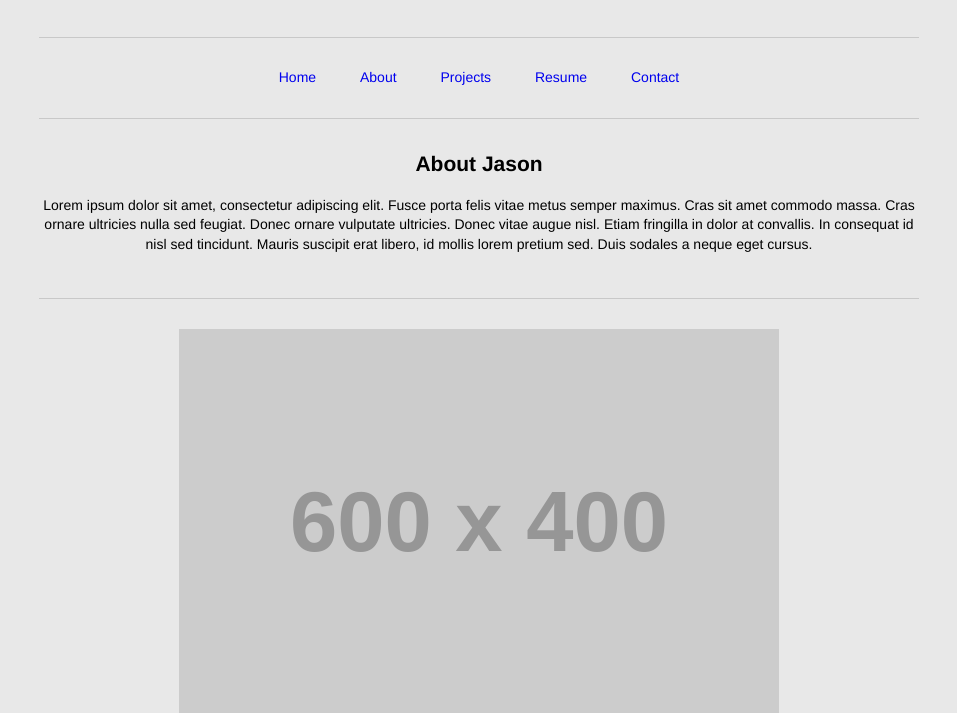
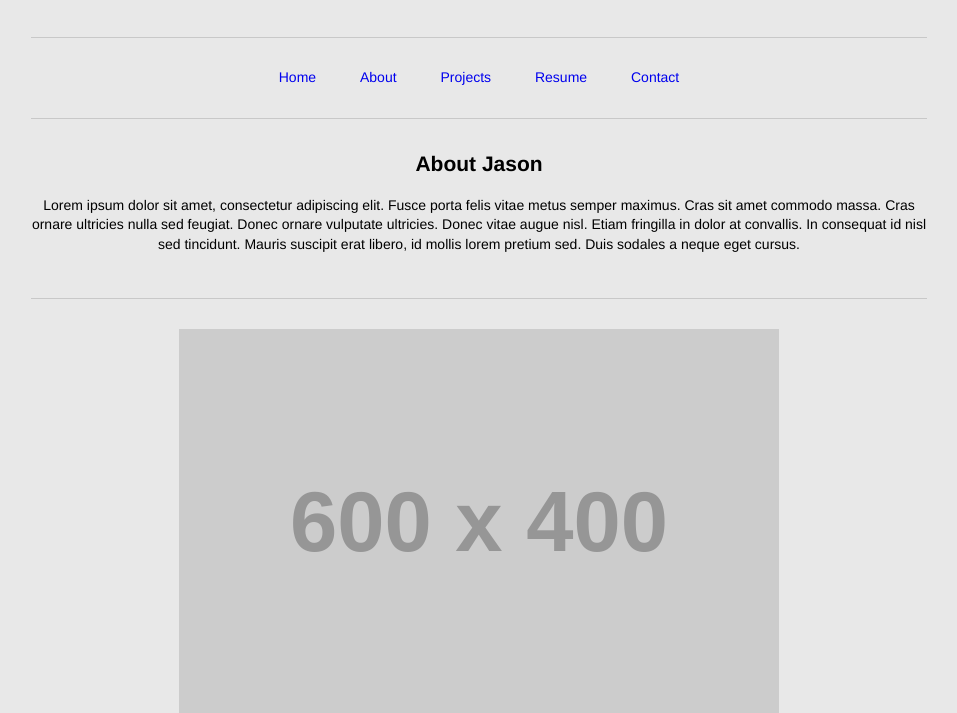
Before and after one commit to jroos1/portfolio, a plain HTML site: page about.html in a window 1280 px wide. Shown: the part 82-795 px from the top of the page, without its empty margins (161-1118 px from the left). Drawn offline with Linux system fonts and the light colour scheme; placeholder pictures from the web are drawn by us.

Commit message:
changed site width to percentage

```diff
--- a/css/style.css
+++ b/css/style.css
@@ -52,8 +52,8 @@ body {
    font-family: Helvetica, Arial, sans-serif;
    margin:0px;
    background-color: #E8E8E8;
-   padding-left: 200px;
-   padding-right: 200px;
+   width: 70%;
+   margin: auto;
 }
 
 /******************************************
```
